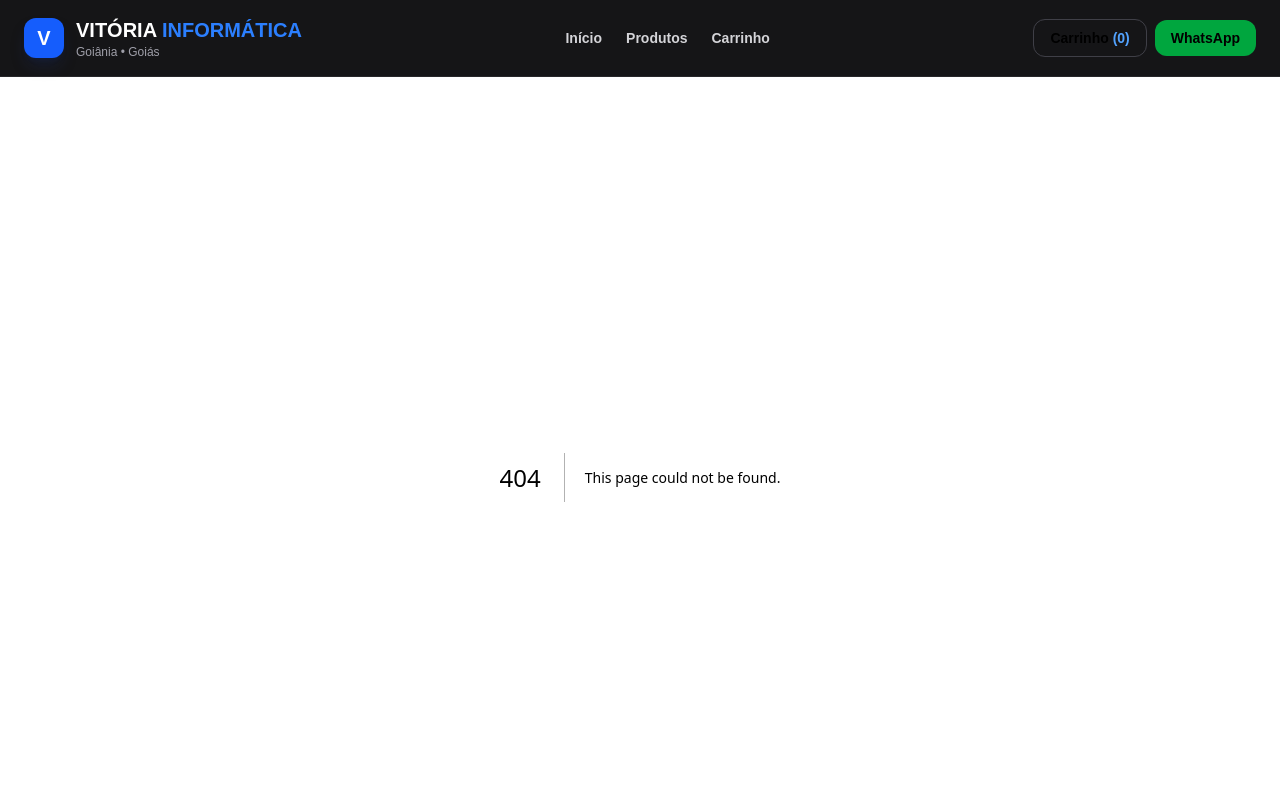
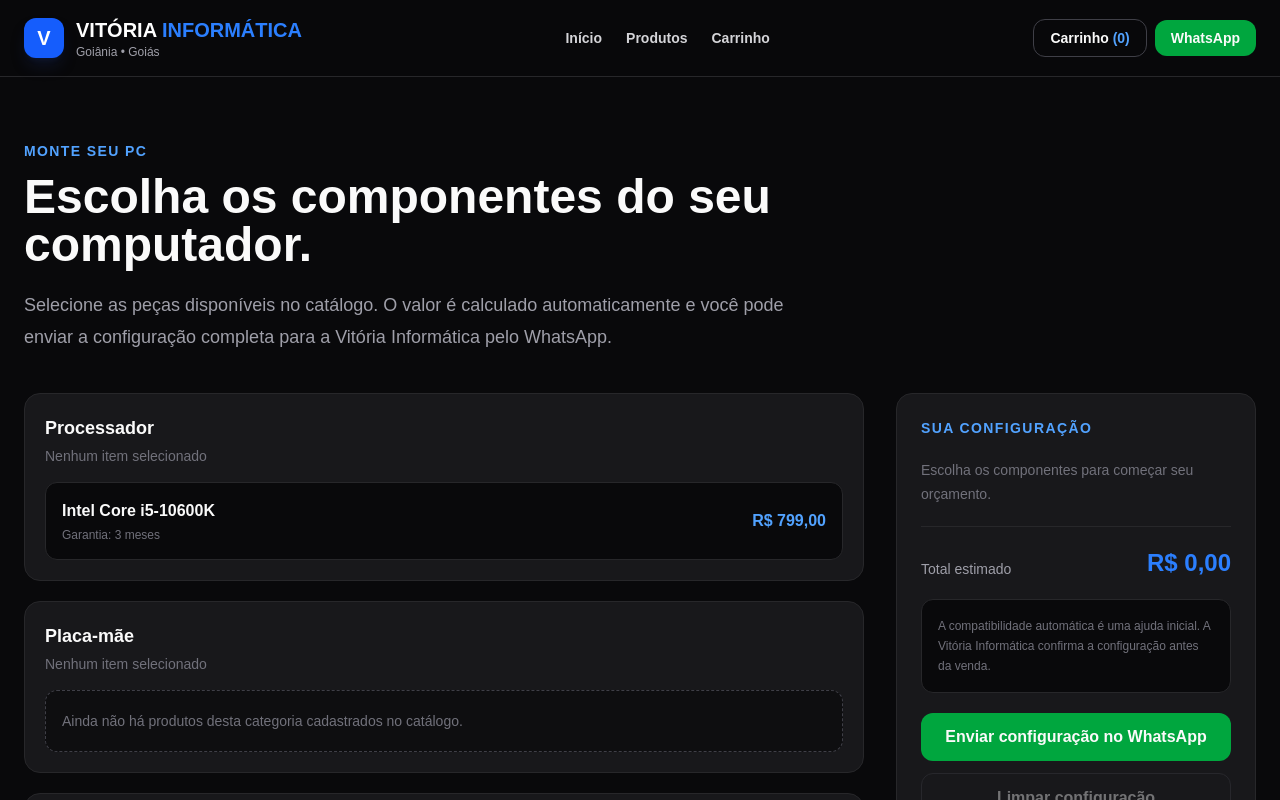
Before and after one commit to wendeljunio2015-dev/CatVitInfo, a Next.js app: page /monte-seu-pc in a window 1280 px wide. Before the commit this address had no page. Shown: the top 800 px of the page. Built offline with nearby package versions, Linux system fonts and the light colour scheme.

Commit message:
Add Monte seu PC configurator

```diff
--- /dev/null
+++ b/app/monte-seu-pc/page.tsx
@@ -0,0 +1,153 @@
+"use client";
+
+import { useMemo, useState } from "react";
+import Link from "next/link";
+import { products } from "@/data/products";
+import type { Product } from "@/types/product";
+
+const money = new Intl.NumberFormat("pt-BR", { style: "currency", currency: "BRL" });
+
+const componentGroups = [
+  { key: "cpu", label: "Processador", categories: ["Processadores"] },
+  { key: "motherboard", label: "Placa-mãe", categories: ["Placas-mãe"] },
+  { key: "memory", label: "Memória RAM", categories: ["Memórias RAM"] },
+  { key: "storage", label: "SSD / Armazenamento", categories: ["SSDs"] },
+  { key: "gpu", label: "Placa de Vídeo", categories: ["Placas de Vídeo"] },
+  { key: "psu", label: "Fonte", categories: ["Fontes"] },
+] as const;
+
+type GroupKey = (typeof componentGroups)[number]["key"];
+type Selection = Partial<Record<GroupKey, Product>>;
+
+function extractSocket(product?: Product) {
+  if (!product) return null;
+  const text = [product.name, product.description, ...(product.specs ?? [])].join(" ").toUpperCase();
+  const sockets = ["AM4", "AM5", "LGA1200", "LGA1700", "LGA1155"];
+  return sockets.find((socket) => text.includes(socket)) ?? null;
+}
+
+export default function MonteSeuPcPage() {
+  const [selection, setSelection] = useState<Selection>({});
+
+  const total = useMemo(
+    () => Object.values(selection).reduce((sum, product) => sum + (product?.price ?? 0), 0),
+    [selection],
+  );
+
+  const cpuSocket = extractSocket(selection.cpu);
+  const motherboardSocket = extractSocket(selection.motherboard);
+  const incompatible = Boolean(cpuSocket && motherboardSocket && cpuSocket !== motherboardSocket);
+
+  const selectedItems = Object.values(selection).filter(Boolean) as Product[];
+
+  const whatsappHref = useMemo(() => {
+    const lines = selectedItems.length
+      ? selectedItems.map((product) => `• ${product.name} - ${money.format(product.price)}`).join("\n")
+      : "Ainda não selecionei os componentes.";
+
+    const message = `Olá! Montei uma configuração no catálogo da Vitória Informática:\n\n${lines}\n\nTotal estimado: ${money.format(total)}\n\nGostaria de confirmar disponibilidade, compatibilidade, garantia e orçamento final.`;
+    return `https://wa.me/5562994780830?text=${encodeURIComponent(message)}`;
+  }, [selectedItems, total]);
+
+  return (
+    <main className="mx-auto max-w-7xl px-6 py-10 md:py-16">
+      <div className="max-w-3xl">
+        <p className="text-sm font-black uppercase tracking-widest text-blue-400">Monte seu PC</p>
+        <h1 className="mt-3 text-4xl font-black md:text-5xl">Escolha os componentes do seu computador.</h1>
+        <p className="mt-5 text-lg leading-8 text-zinc-400">Selecione as peças disponíveis no catálogo. O valor é calculado automaticamente e você pode enviar a configuração completa para a Vitória Informática pelo WhatsApp.</p>
+      </div>
+
+      <div className="mt-10 grid gap-8 lg:grid-cols-[1fr_360px]">
+        <section className="space-y-5">
+          {componentGroups.map((group) => {
+            const options = products.filter(
+              (product) => group.categories.includes(product.category as never) && product.stockStatus !== "indisponivel",
+            );
+            const chosen = selection[group.key];
+
+            return (
+              <div key={group.key} className="rounded-2xl border border-zinc-800 bg-zinc-900 p-5">
+                <div className="flex flex-wrap items-center justify-between gap-3">
+                  <div>
+                    <h2 className="text-lg font-black">{group.label}</h2>
+                    <p className="mt-1 text-sm text-zinc-500">{chosen ? chosen.name : "Nenhum item selecionado"}</p>
+                  </div>
+                  {chosen && (
+                    <button onClick={() => setSelection((current) => ({ ...current, [group.key]: undefined }))} className="text-sm font-bold text-zinc-400 hover:text-white">Remover</button>
+                  )}
+                </div>
+
+                {options.length ? (
+                  <div className="mt-4 grid gap-3">
+                    {options.map((product) => {
+                      const active = chosen?.id === product.id;
+                      return (
+                        <button
+                          key={product.id}
+                          onClick={() => setSelection((current) => ({ ...current, [group.key]: product }))}
+                          className={`flex items-center justify-between gap-4 rounded-xl border px-4 py-4 text-left ${active ? "border-blue-500 bg-blue-500/10" : "border-zinc-800 bg-zinc-950 hover:border-zinc-700"}`}
+                        >
+                          <span>
+                            <span className="block font-bold">{product.name}</span>
+                            <span className="mt-1 block text-xs text-zinc-500">{product.warranty ? `Garantia: ${product.warranty}` : "Consulte a garantia"}</span>
+                          </span>
+                          <span className="shrink-0 font-black text-blue-400">{money.format(product.price)}</span>
+                        </button>
+                      );
+                    })}
+                  </div>
+                ) : (
+                  <div className="mt-4 rounded-xl border border-dashed border-zinc-700 bg-zinc-950/60 px-4 py-5 text-sm text-zinc-500">Ainda não há produtos desta categoria cadastrados no catálogo.</div>
+                )}
+              </div>
+            );
+          })}
+
+          <div className="rounded-2xl border border-zinc-800 bg-zinc-900 p-5">
+            <h2 className="text-lg font-black">Kits Upgrade disponíveis</h2>
+            <p className="mt-1 text-sm text-zinc-500">Uma alternativa prática quando processador e placa-mãe já são vendidos em conjunto.</p>
+            <div className="mt-4 grid gap-3">
+              {products.filter((product) => product.category === "Kits Upgrade" && product.stockStatus !== "indisponivel").map((product) => (
+                <Link key={product.id} href={`/produto/${product.slug}`} className="flex items-center justify-between gap-4 rounded-xl border border-zinc-800 bg-zinc-950 px-4 py-4 hover:border-blue-500/60">
+                  <span className="font-bold">{product.name}</span>
+                  <span className="shrink-0 font-black text-blue-400">{money.format(product.price)}</span>
+                </Link>
+              ))}
+            </div>
+          </div>
+        </section>
+
+        <aside className="lg:sticky lg:top-28 lg:self-start">
+          <div className="rounded-2xl border border-zinc-800 bg-zinc-900 p-6">
+            <p className="text-sm font-black uppercase tracking-widest text-blue-400">Sua configuração</p>
+            <div className="mt-5 space-y-3">
+              {selectedItems.length ? selectedItems.map((product) => (
+                <div key={product.id} className="flex justify-between gap-4 text-sm">
+                  <span className="text-zinc-300">{product.name}</span>
+                  <span className="shrink-0 font-bold">{money.format(product.price)}</span>
+                </div>
+              )) : <p className="text-sm leading-6 text-zinc-500">Escolha os componentes para começar seu orçamento.</p>}
+            </div>
+
+            <div className="my-5 border-t border-zinc-800" />
+            <div className="flex items-end justify-between gap-4">
+              <span className="text-sm text-zinc-400">Total estimado</span>
+              <span className="text-2xl font-black text-blue-500">{money.format(total)}</span>
+            </div>
+
+            {incompatible ? (
+              <div className="mt-5 rounded-xl border border-red-500/30 bg-red-500/10 p-4 text-sm leading-6 text-red-300">Atenção: o processador selecionado usa {cpuSocket} e a placa-mãe usa {motherboardSocket}. Essa combinação parece incompatível.</div>
+            ) : cpuSocket && motherboardSocket ? (
+              <div className="mt-5 rounded-xl border border-green-500/20 bg-green-500/10 p-4 text-sm text-green-300">Socket compatível identificado: {cpuSocket}.</div>
+            ) : (
+              <div className="mt-5 rounded-xl border border-zinc-800 bg-zinc-950 p-4 text-xs leading-5 text-zinc-500">A compatibilidade automática é uma ajuda inicial. A Vitória Informática confirma a configuração antes da venda.</div>
+            )}
+
+            <a href={whatsappHref} target="_blank" rel="noopener noreferrer" className="mt-5 block rounded-xl bg-green-600 px-5 py-3 text-center font-black hover:bg-green-500">Enviar configuração no WhatsApp</a>
+            <button onClick={() => setSelection({})} disabled={!selectedItems.length} className="mt-3 w-full rounded-xl border border-zinc-700 px-5 py-3 font-bold disabled:cursor-not-allowed disabled:opacity-40 hover:bg-zinc-800">Limpar configuração</button>
+          </div>
+        </aside>
+      </div>
+    </main>
+  );
+}
```
